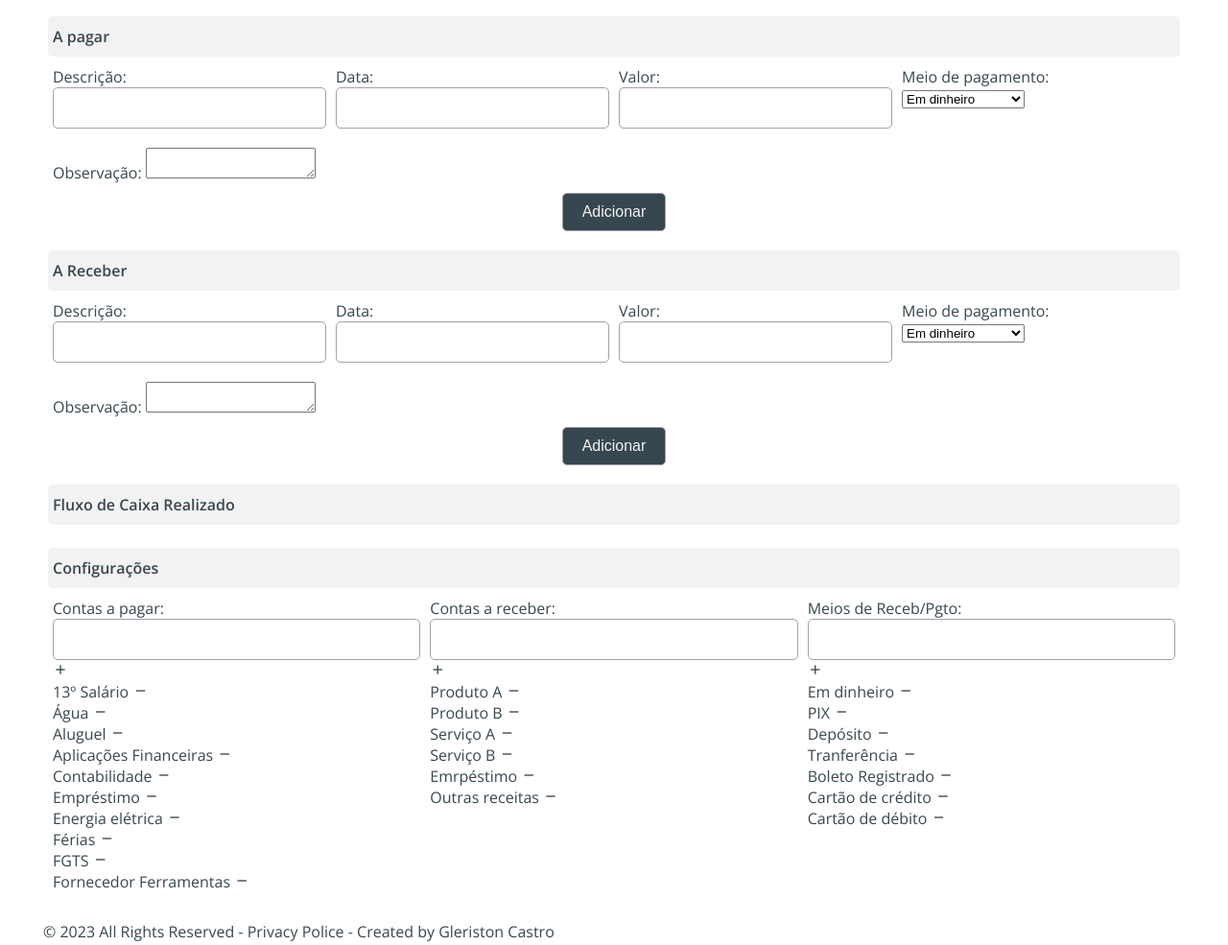
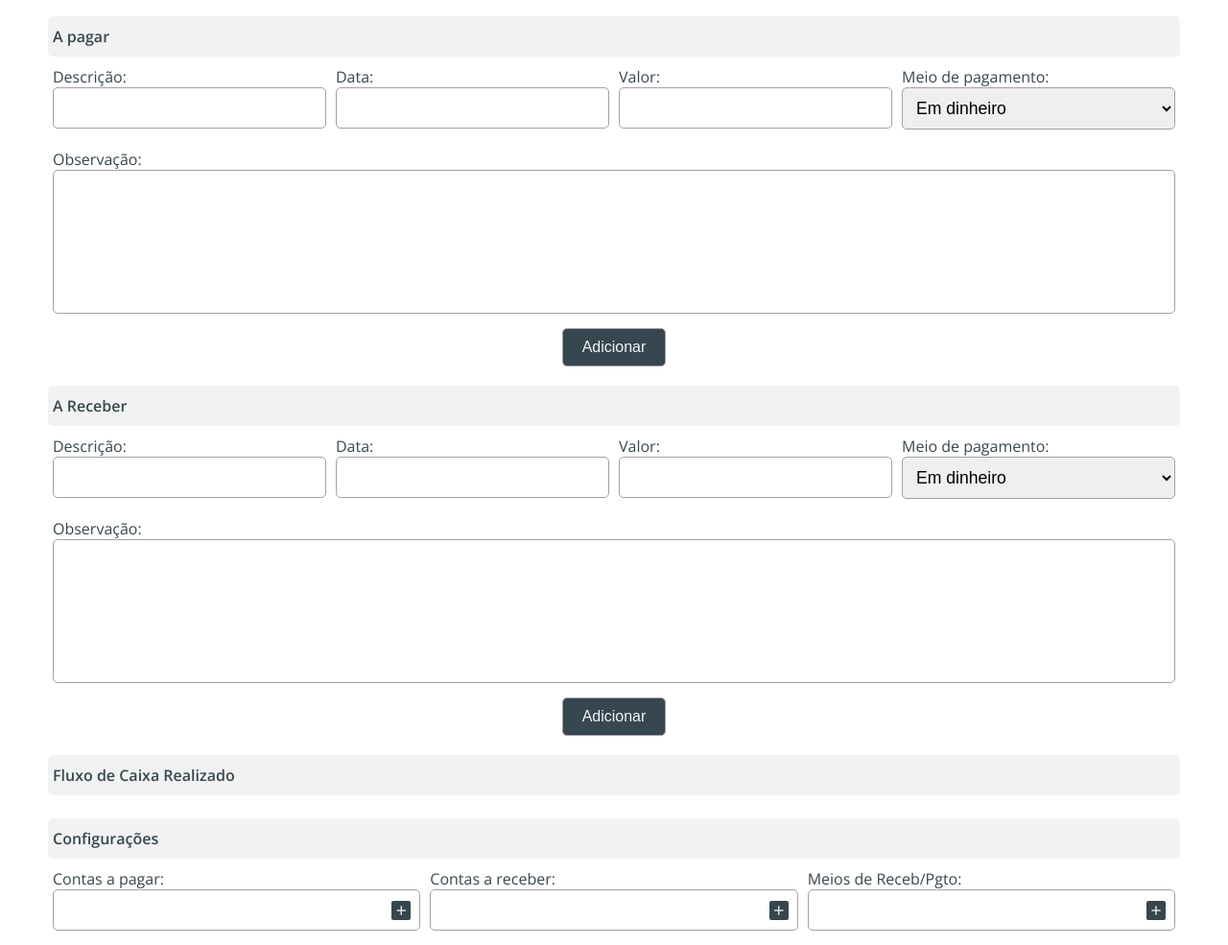
Before and after one commit to GleristonCastro/sstm, a plain HTML site: page pages/contasReceber.html in a window 1280 px wide. Shown: the part 274-1259 px from the top of the page at 96% size. Drawn offline with nearby package versions, Linux system fonts and the light colour scheme; a script that the page names is missing.

Commit message:
update styles

```diff
--- a/assets/css/styles.css
+++ b/assets/css/styles.css
@@ -176,7 +176,7 @@ label {
   width: 100%;
 }
 
-input[type=text], input[type=email], input[type=password] {
+input[type=text], input[type=email], input[type=password], textarea, select {
   width: 100%;
   padding: 10px;
   border-radius: 5px;
@@ -194,6 +194,11 @@ input[type=submit], input[type=button] {
   font-size: 1rem;
 }
 
+textarea {
+  height: 150px;
+  resize: none;
+}
+
 .is-btn-primary {
   border: none;
   background-color: var(--first-color-dark);
@@ -207,6 +212,36 @@ input[type=submit], input[type=button] {
 
 .mt150 {
   margin-top: 150px;
+}
+
+.btnAdd, .btnRemove {
+  position: relative;
+  height: 20px;
+  width: 20px;
+  display: flex;
+  justify-content: center;
+  align-items: center;
+  border-radius: 2px;
+  margin: 0 0 0 auto;
+  cursor: pointer;
+}
+
+.btnAdd {
+  background-color: var(--first-color-dark);
+  color: var(--first-color-lighten);
+  top: -31px;
+  right: 10px;
+}
+
+.configList li {
+  display: flex;
+  height: 40px;
+  align-items: center;
+  padding: 0 10px;
+}
+
+.configList li:nth-child(even) {
+  background: var(--first-color-lighten);
 }
 
 .header {
```
